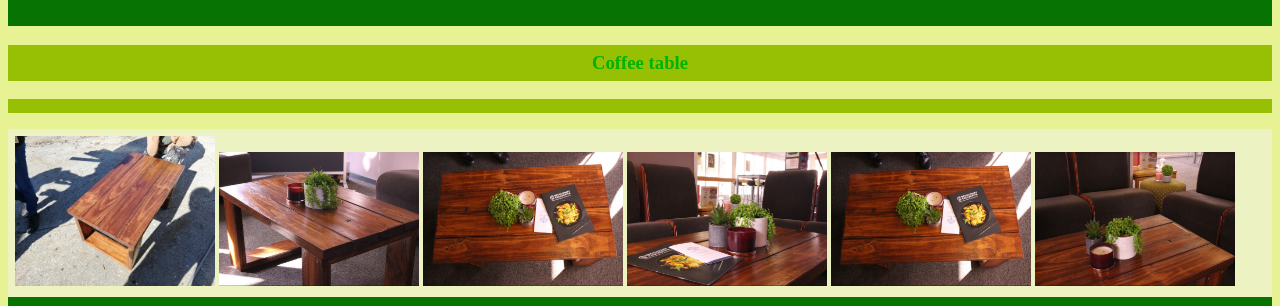
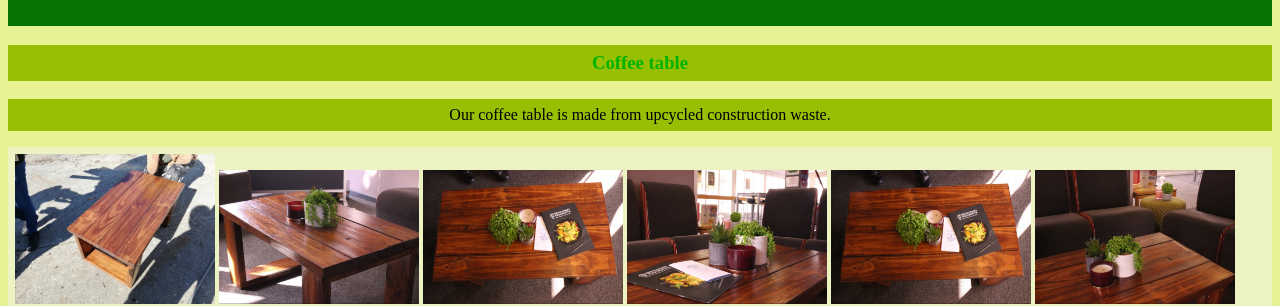
Before and after one commit to Does-a-thingy/Rewooded, a plain HTML site: page product.html in a window 1280 px wide. Shown: the part 76-382 px from the top of the page. Drawn offline with Linux system fonts and the light colour scheme.

Commit message:
Update product.html

```diff
--- a/product.html
+++ b/product.html
@@ -2,7 +2,7 @@
 <html lang="en">
    <head>
       <link rel='stylesheet' href='product.css'>
-      <title>Products</title>
+      <title> Products </title>
    </head>
    <div>
       <header class='head'>
@@ -14,7 +14,7 @@
          Coffee table
       </h3>
       <p class='mtext'>
-
+         Our coffee table is made from upcycled construction waste.
       </p>
       <div class="table">
          <img src="tablestained.jpg" alt="Outside table photo">
```
